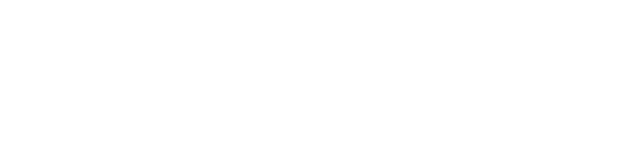
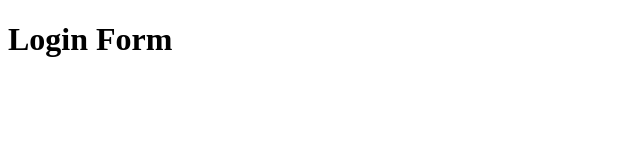
Before and after one commit to roberdg56/gitApp, a plain HTML site: page index.html in a window 1280 px wide. Shown: the whole page, without its empty margins (0-640 px from the left). Drawn offline with Linux system fonts and the light colour scheme.

Commit message:
loging form

```diff
--- /dev/null
+++ b/Dir2/app2.js
@@ -0,0 +1 @@
+console.log('Hello 2')
--- a/index.html
+++ b/index.html
@@ -9,6 +9,7 @@
 </head>
 
 <body>
+    <h1>Login Form</h1>
     <script src="App.js"></script>
 </body>
 
```
Also changed, not shown: login.html (added, +1 -0 lines), log.txt (added).
